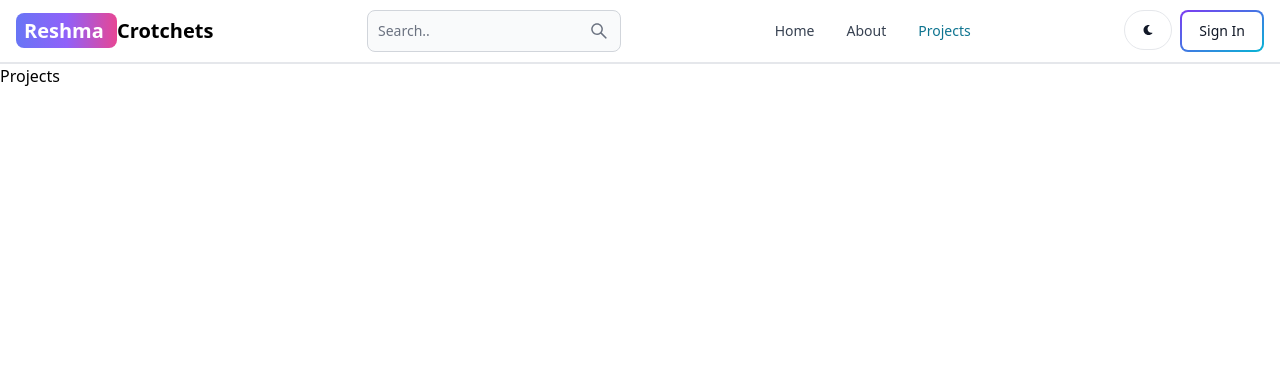
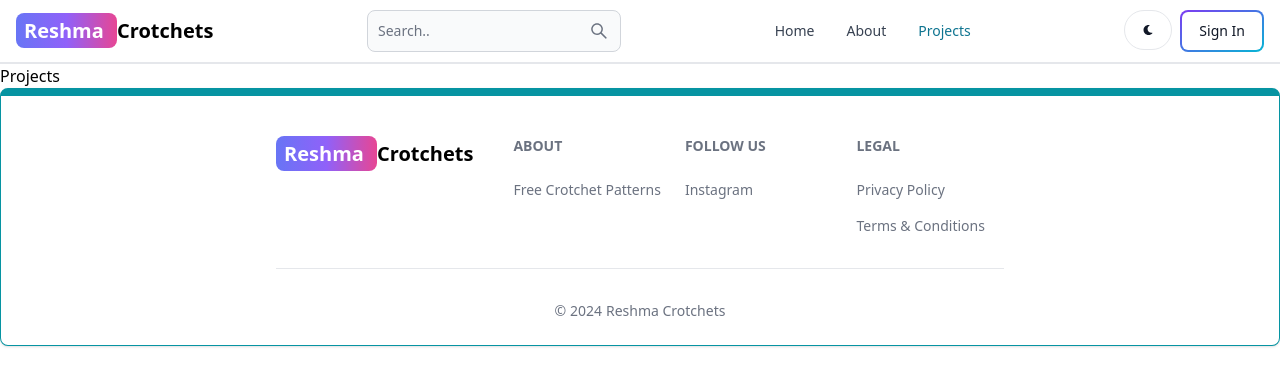
Before and after one commit to Reshma-24799/mern-blog, a React (Vite) app in the folder client/: page /projects in a window 1280 px wide. Shown: the top 386 px of the page. Built offline with nearby package versions, Linux system fonts and the light colour scheme.

Commit message:
create footer component

```diff
--- a/client/src/App.jsx
+++ b/client/src/App.jsx
@@ -7,6 +7,7 @@
 import Dashboard from './pages/Dashboard'
 import Projects from './pages/Projects'
 import Header from './components/Header'
+import FooterComponent from './components/Footer'
 
 const App = () => {
   return (
@@ -20,6 +21,7 @@
             <Route path="/dashboard" element={<Dashboard/>}/>
             <Route path="/projects" element={<Projects/>}/>
         </Routes>
+      <FooterComponent/>
     </BrowserRouter>
   )
 }
--- /dev/null
+++ b/client/src/components/Footer.jsx
@@ -0,0 +1,63 @@
+import { Footer } from "flowbite-react"
+import { Link } from "react-router-dom"
+
+const FooterComponent = () => {
+  return (
+    <Footer container className='border border-t-8 border-teal-500'>
+        <div className="w-ful max-w-7xl mx-auto">
+            <div className="grid w-full justify-between sm:flex md:grid-cols-1">
+                <div className="mt-5 mr-10">
+                <Link to="/" className='self-center whitespace-nowrap text-lg sm:text-xl font-semibold dark:text-white'>
+                    <span className='px-2 py-1 bg-gradient-to-r from-indigo-500 via-purple-500
+                        to-pink-500 rounded-lg text-white'>Reshma </span>
+                        Crotchets
+                </Link>
+                </div>
+                <div className="grid grid-cols-2 gap-8 mt-4 sm:grid-cols-3 sm:gap-6">
+                    <div>
+                        <Footer.Title  title="ABOUT"/>
+                        <Footer.LinkGroup col>
+                            <Footer.Link
+                                href="https://www.lovecrafts.com/en-us/l/crochet/crochet-patterns/free-crochet-patterns"
+                                target="_blank"
+                                rel='noepener noreferrer'>
+                                Free Crotchet Patterns
+                            </Footer.Link>
+                        </Footer.LinkGroup>
+                    </div>
+                    <div>
+                        <Footer.Title  title="FOLLOW US"/>
+                        <Footer.LinkGroup col>
+                            <Footer.Link
+                                href="https://www.instagram.com/reshmacrotchets?igsh=MWxvYmIwbm5vZG1rZw%3D%3D"
+                                target="_blank"
+                                rel='noepener noreferrer'>
+                                Instagram
+                            </Footer.Link>
+
+                        </Footer.LinkGroup>
+                    </div>
+                    <div>
+                        <Footer.Title  title="LEGAL"/>
+                        <Footer.LinkGroup col>
+                            <Footer.Link href="#">
+                                Privacy Policy
+                            </Footer.Link>
+                            <Footer.Link href="#">
+                                Terms &amp; Conditions
+                            </Footer.Link>
+
+                        </Footer.LinkGroup>
+                    </div>
+                </div>
+            </div>
+            <Footer.Divider/>
+            <div >
+                <Footer.Copyright href='#' by="Reshma Crotchets" year={new Date().getFullYear()}/>
+            </div>
+        </div>
+
+    </Footer>
+  )
+}
+export default FooterComponent
```
